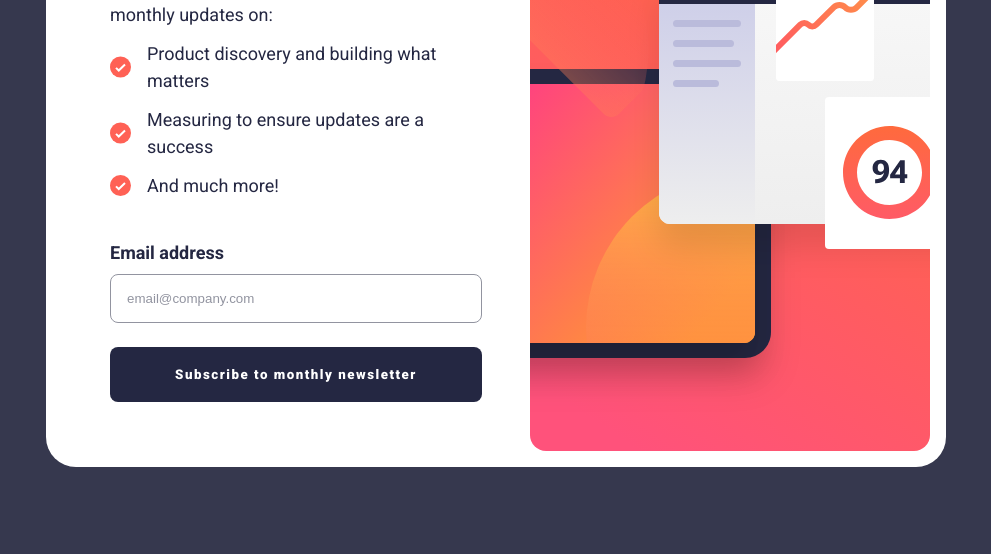
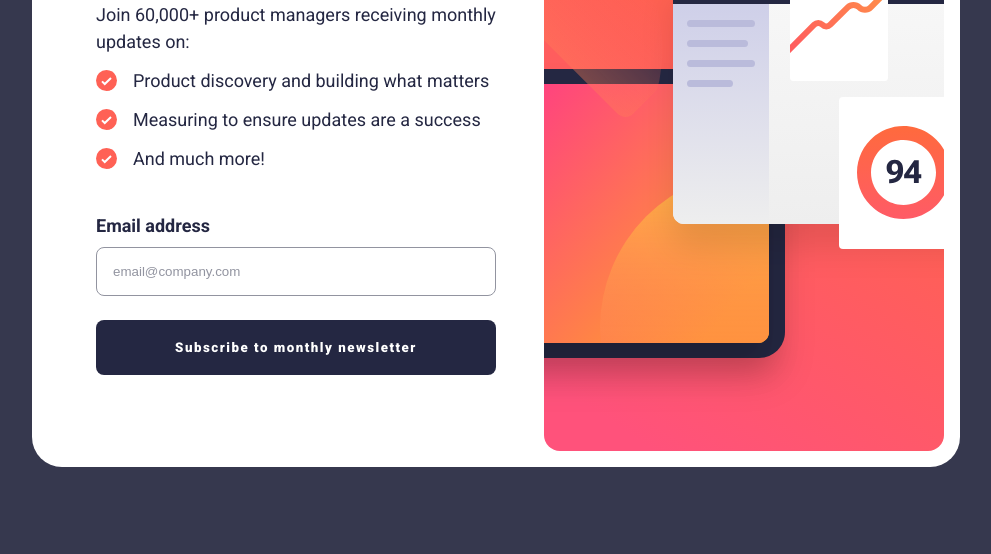
Before and after one commit to bdal90/Frontend-Mentor-News-Letter-Sign-up-with-Success-Message, a plain HTML site: page index.html in a window 1280 px wide. Shown: the part 246-800 px from the top of the page, without its empty margins (144-1135 px from the left). Drawn offline with Linux system fonts and the light colour scheme.

Commit message:
Add files via upload

```diff
--- a/style.css
+++ b/style.css
@@ -48,7 +48,7 @@ footer {
 }
 
 .card {
-    max-width: 56.25rem;
+    max-width: 58rem;
     background-color: white;
 }
 
```
